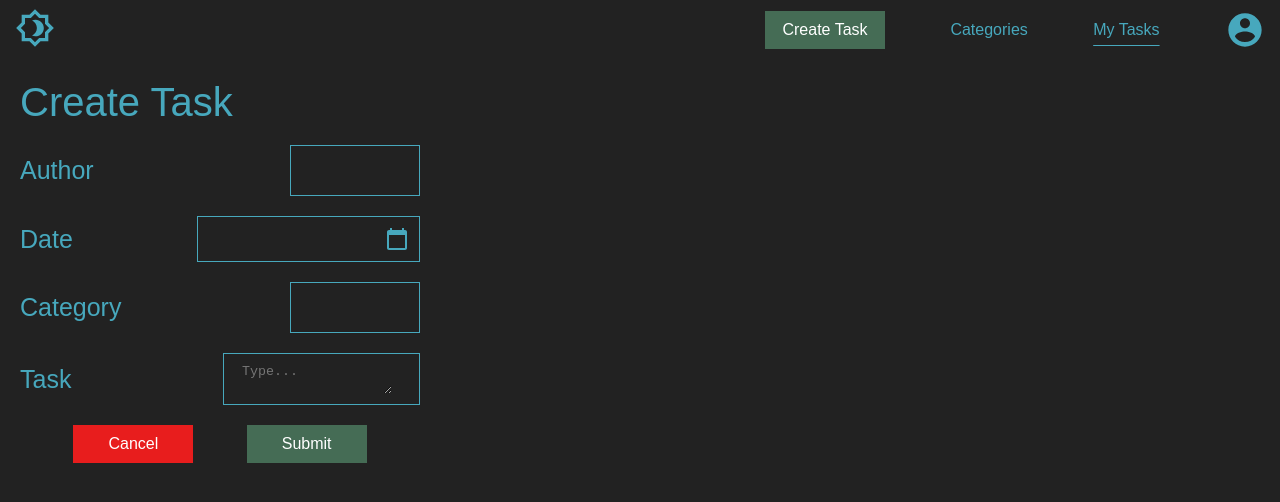
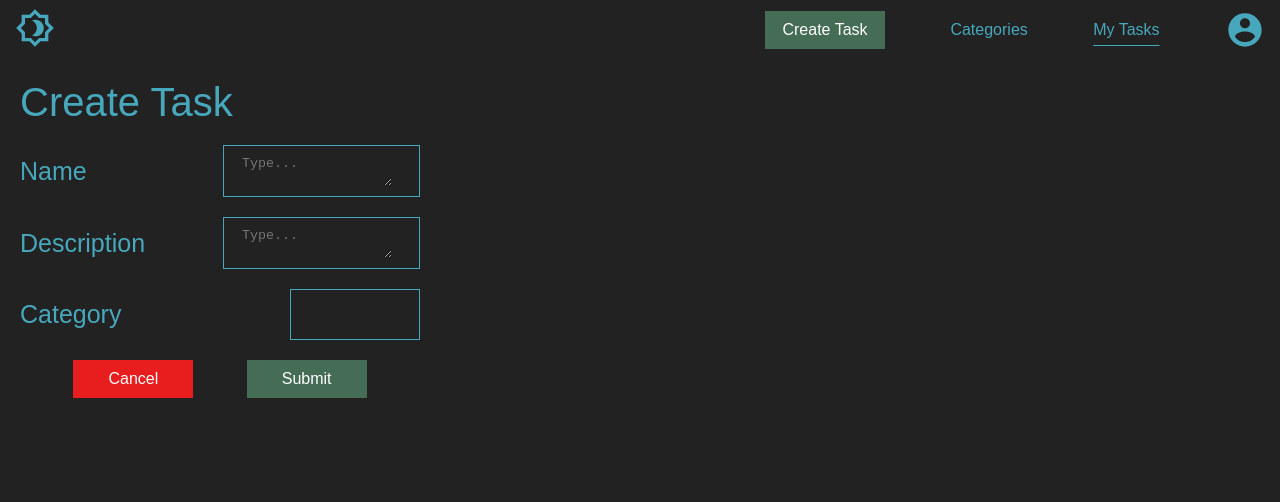
Before and after one commit to seba-nigu/react-todo-list, a React (Create React App) app in the folder frontend/: page /create-task in a window 1280 px wide. Shown: the top 502 px of the page. Built offline with nearby package versions, Linux system fonts and the light colour scheme.

Commit message:
Deleted unused imports

```diff
--- a/frontend/src/Pages/CreateTask/CreateTask.js
+++ b/frontend/src/Pages/CreateTask/CreateTask.js
@@ -1,8 +1,6 @@
-import { CalendarToday } from "@material-ui/icons";
 import React from "react";
 import Dropdown from "../../Components/Dropdown/Dropdown";
 import MainButton from "../../Components/MainButton/MainButton";
-import SearchBar from "../../Components/SearchBar/SearchBar";
 import TextArea from "../../Components/TextArea/TextArea";
 import { Link } from "react-router-dom";
 import axios from "axios";
@@ -43,20 +41,10 @@ function CreateTask(props) {
               color: props.theme.normalText,
             }}
           >
-            Author
+            Name
           </div>
-          <Dropdown
-            theme={props.theme}
-            datalist={
-              <datalist id="authors" className="dropdown-input">
-                <option>Seba</option>
-                <option>Radu</option>
-              </datalist>
-            }
-            datalistName={"authors"}
-          />
+          <TextArea theme={props.theme} />
         </div>
-
         <div className="task-info">
           <div
             className="task-info-name"
@@ -64,11 +52,10 @@ function CreateTask(props) {
               color: props.theme.normalText,
             }}
           >
-            Date
+            Description
           </div>
-          <SearchBar theme={props.theme} icon={<CalendarToday />} />
+          <TextArea theme={props.theme} />
         </div>
-
         <div className="task-info">
           <div
             className="task-info-name"
@@ -89,18 +76,6 @@ function CreateTask(props) {
             datalistName={"categories"}
           />
         </div>
-
-        <div className="task-info">
-          <div
-            className="task-info-name"
-            style={{
-              color: props.theme.normalText,
-            }}
-          >
-            Task
-          </div>
-          <TextArea theme={props.theme} />
-        </div>
         <div className="create-buttons">
           <Link to="/" className="custom-link-router">
             <MainButton backgroundColor={"#E81D1D"} text={"Cancel"} />
```
